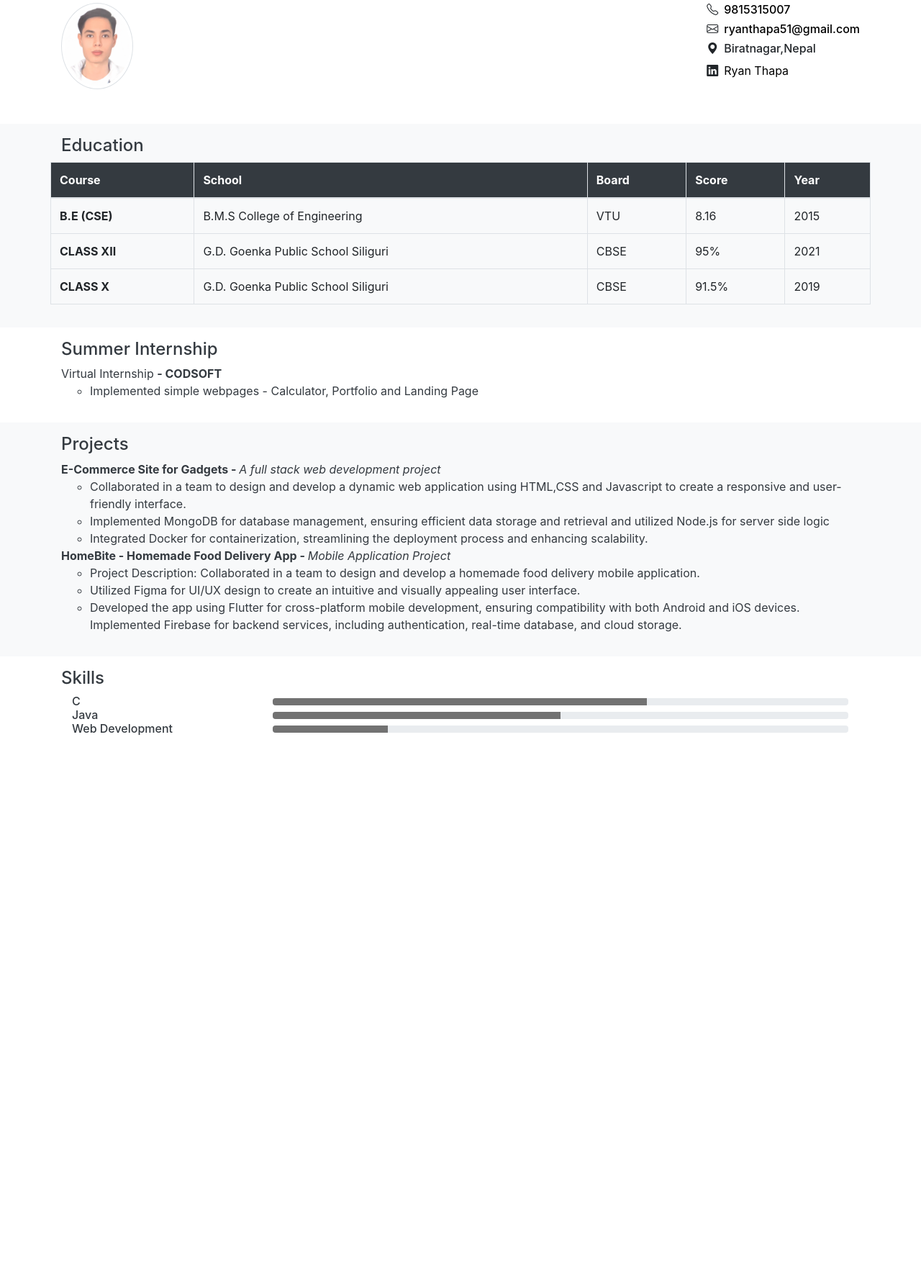
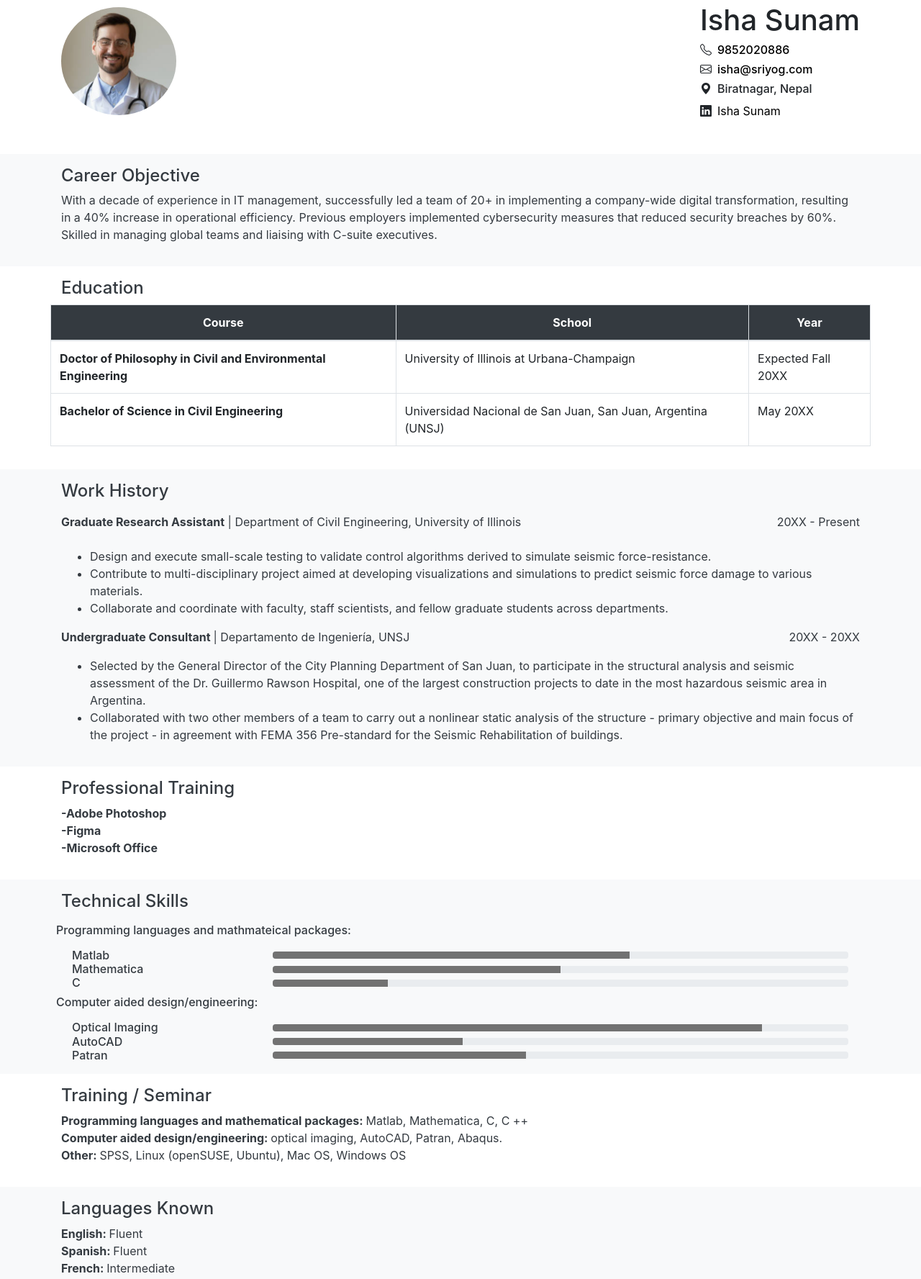
Before and after one commit to ryanthapa/Learn-Bootstrap, a plain HTML site: page Portfolio-Page/index.html in a window 1280 px wide. Shown: the part 44-1821 px from the top of the page at 72% size. Before the commit the page ends 1083 px from the top, so only its background shows below. Drawn offline with nearby package versions, Linux system fonts and the light colour scheme.

Commit message:
Prototype

```diff
--- a/Portfolio-Page/index.html
+++ b/Portfolio-Page/index.html
@@ -1,31 +1,54 @@
 <!doctype html>
 <html lang="en">
+
 <head>
   <meta charset="utf-8">
   <meta name="viewport" content="width=device-width, initial-scale=1">
   <title>Bootstrap demo</title>
   <!-- Bootstrap CSS -->
-    <link rel="stylesheet" href="https://cdn.jsdelivr.net/npm/bootstrap@4.6.2/dist/css/bootstrap.min.css" integrity="sha384-xOolHFLEh07PJGoPkLv1IbcEPTNtaed2xpHsD9ESMhqIYd0nLMwNLD69Npy4HI+N" crossorigin="anonymous">
+  <link rel="stylesheet" href="https://cdn.jsdelivr.net/npm/bootstrap@4.6.2/dist/css/bootstrap.min.css"
+    integrity="sha384-xOolHFLEh07PJGoPkLv1IbcEPTNtaed2xpHsD9ESMhqIYd0nLMwNLD69Npy4HI+N" crossorigin="anonymous">
   <!-- Icons  -->
-    <link rel="stylesheet" href="https://cdnjs.cloudflare.com/ajax/libs/bootstrap-icons/1.11.3/font/bootstrap-icons.min.css" integrity="sha512-dPXYcDub/aeb08c63jRq/k6GaKccl256JQy/AnOq7CAnEZ9FzSL9wSbcZkMp4R26vBsMLFYH4kQ67/bbV8XaCQ==" crossorigin="anonymous" referrerpolicy="no-referrer" />
+  <link rel="stylesheet"
+    href="https://cdnjs.cloudflare.com/ajax/libs/bootstrap-icons/1.11.3/font/bootstrap-icons.min.css"
+    integrity="sha512-dPXYcDub/aeb08c63jRq/k6GaKccl256JQy/AnOq7CAnEZ9FzSL9wSbcZkMp4R26vBsMLFYH4kQ67/bbV8XaCQ=="
+    crossorigin="anonymous" referrerpolicy="no-referrer" />
   <!-- Custom CSS -->
   <link rel="stylesheet" href="assets/css/style.css">
 
 </head>
+
 <body>
   <main>
-        <section class="container my-5 d-flex justify-content-between">
+    <section class="container my-5 d-flex justify-content-between align-items-center">
       <div>
-                <img width= 100 src="assets/Profile.png" alt="..." class="img-thumbnail rounded-circle">
+        <img src="assets/Profile.jpg" alt="..." class="img-fluid rounded-circle"
+          style="height: 150px; width: 160px; object-fit: cover;">
       </div>
       <div>
-                <p class="h6"><i class="bi bi-telephone pr-2"></i><a href="tel:+9779815315007">9815315007</a></p>
-                <p class="h6"><i class="bi bi-envelope pr-2"></i><a href="mailto:ryanthapa51@gmail.com">ryanthapa51@gmail.com</a></p>
-                <p class="h6"><i class="bi bi-geo-alt-fill pr-2"></i>Biratnagar,Nepal</p>
-                <i class="bi bi-linkedin pr-2"></i><a target="_blank" href="https://www.linkedin.com/public-profile/settings?trk=d_flagship3_profile_self_view_public_profile">Ryan Thapa</a>
+        <p class="h1">Isha Sunam</p>
+        <p class="h6"><i class="bi bi-telephone pr-2"></i><a href="tel:+9779852020886">9852020886</a></p>
+        <p class="h6"><i class="bi bi-envelope pr-2"></i><a href="mailto:isha@sriyog.com">isha@sriyog.com</a></p>
+        <p class="h6"><i class="bi bi-geo-alt-fill pr-2"></i>Biratnagar, Nepal</p>
+        <i class="bi bi-linkedin pr-2"></i><a target="_blank"
+          href="https://www.linkedin.com/public-profile/settings?trk=d_flagship3_profile_self_view_public_profile">Isha
+          Sunam</a>
       </div>
     </section>
+
     <section class="container-fluid p-3 bg-light text-dark">
+      <div class="container">
+        <h4>Career Objective</h4>
+        <ul class="list-unstyled">
+          <li>With a decade of experience in IT management, successfully led a team of 20+ in implementing a
+            company-wide digital transformation, resulting in a 40% increase in operational efficiency. Previous
+            employers implemented cybersecurity measures that reduced security breaches by 60%. Skilled in managing
+            global teams and liaising with C-suite executives.
+          </li>
+        </ul>
+      </div>
+    </section>
+    <section class="container-fluid p-3 text-dark">
       <div class="container">
         <h4>Education</h4>
       </div>
@@ -33,103 +56,204 @@
         <table class="table container table-bordered">
           <thead class="bg-dark text-white">
             <tr>
-                        <th scope="col">Course</th>
-                        <th scope="col">School</th>
-                        <th scope="col">Board</th>
-                        <th scope="col">Score</th>
-                        <th scope="col">Year</th>
+              <th scope="col" class="text-center">Course</th>
+              <th scope="col" class="text-center">School</th>
+              <th scope="col" class="text-center">Year</th>
             </tr>
           </thead>
           <tbody>
             <tr>
-                        <th scope="row">B.E (CSE)</th>
-                        <td>B.M.S College of Engineering</td>
-                        <td>VTU</td>
-                        <td>8.16</td>
-                        <td>2015</td>
+              <th scope="row">Doctor of Philosophy in Civil and Environmental Engineering</th>
+              <td>University of Illinois at Urbana-Champaign</td>
+              <td>Expected Fall 20XX</td>
+
             </tr>
             <tr>
-                        <th scope="row">CLASS XII</th>
-                        <td>G.D. Goenka Public School Siliguri</td>
-                        <td>CBSE</td>
-                        <td>95%</td>
-                        <td>2021</td>
-                      </tr>
-                      <tr>
-                        <th scope="row">CLASS X</th>
-                        <td>G.D. Goenka Public School Siliguri</td>
-                        <td>CBSE</td>
-                        <td>91.5%</td>
-                        <td>2019</td>
+              <th scope="row">Bachelor of Science in Civil Engineering
+              </th>
+              <td>Universidad Nacional de San Juan, San Juan, Argentina (UNSJ)
+              </td>
+              <td>May 20XX
+              </td>
             </tr>
           </tbody>
         </table>
       </div>
     </section>
+    <section class="container-fluid p-3 bg-light text-dark">
+      <div class="container">
+        <h4>Work History</h4>
+        <div class="container d-flex justify-content-between py-2 px-0">
+          <div>
+            <p><strong>Graduate Research Assistant</strong> | Department of Civil Engineering, University of Illinois
+            </p>
+          </div>
+          <div>
+            20XX - Present
+          </div>
+        </div>
+        <ul>
+          <li>Design and execute small-scale testing to validate control algorithms derived to
+            simulate seismic force-resistance.
+          </li>
+          <li>Contribute to multi-disciplinary project aimed at developing visualizations and
+            simulations to predict seismic force damage to various materials.
+          </li>
+          <li>Collaborate and coordinate with faculty, staff scientists, and fellow graduate students
+            across departments.
+          </li>
+        </ul>
+        <div class="container d-flex justify-content-between p-0">
+          <div>
+            <p><strong>Undergraduate Consultant
+              </strong> | Departamento de Ingeniería, UNSJ</p>
+          </div>
+          <div>
+            20XX - 20XX
+          </div>
+        </div>
+        <ul>
+          <li>Selected by the General Director of the City Planning Department of San Juan, to
+            participate in the structural analysis and seismic assessment of the Dr. Guillermo
+            Rawson Hospital, one of the largest construction projects to date in the most
+            hazardous seismic area in Argentina.
+          </li>
+          <li>Collaborated with two other members of a team to carry out a nonlinear static
+            analysis of the structure - primary objective and main focus of the project - in
+            agreement with FEMA 356 Pre-standard for the Seismic Rehabilitation of buildings.
+          </li>
+        </ul>
+
+        </ul>
+      </div>
+    </section>
     <section class="container-fluid p-3 .bg-secondary text-dark">
       <div class="container">
-                <h4>Summer Internship</h4>
+        <h4>Professional Training</h4>
         <ul class="list-unstyled">
-                    <li>Virtual Internship <strong>- CODSOFT</strong></li>
-                      <ul>
-                        <li>Implemented simple webpages - Calculator, Portfolio and Landing Page</li>
+          <li><strong>-Adobe Photoshop</strong>
+          </li>
+          <li><strong>-Figma</strong>
+          </li>
+          <li><strong>-Microsoft Office</strong>
+          </li>
         </ul>
+      </div>
+    </section>
+    <section class="container-fluid p-3 bg-light text-dark">
+      <h4 class="container">Technical Skills</h4>
+      <!-- Different Skill Class -->
+      <div>
+        <div class="container p-2">
+          <h6>Programming languages and mathmateical packages: </h6>
+        </div>
+        <div class="container">
+          <div class="d-flex align-items-center">
+            <p class="h6 mb-0 col-md-3">Matlab</p>
+            <div class="progress flex-grow-1 mx-3" style="height: 10px;">
+              <div class="progress-bar" role="progressbar" style="width: 62%; background-color: #727272;"
+                aria-valuenow="62" aria-valuemin="0" aria-valuemax="100"></div>
+            </div>
+          </div>
+          <div class="d-flex align-items-center">
+            <p class="h6 mb-0 col-md-3">Mathematica</p>
+            <div class="progress flex-grow-1 mx-3" style="height: 10px;">
+              <div class="progress-bar" role="progressbar" style="width: 50%; background-color: #727272;"
+                aria-valuenow="90" aria-valuemin="0" aria-valuemax="100"></div>
+            </div>
+          </div>
+          <div class="d-flex align-items-center">
+            <p class="h6 mb-0 col-md-3">C</p>
+            <div class="progress flex-grow-1 mx-3" style="height: 10px;">
+              <div class="progress-bar" role="progressbar" style="width: 20%; background-color: #727272;"
+                aria-valuenow="90" aria-valuemin="0" aria-valuemax="100"></div>
+            </div>
+          </div>
+        </div>
+      </div>
+      <div>
+        <div class="container p-2">
+          <h6>Computer aided design/engineering: </h6>
+        </div>
+        <div class="container">
+          <div class="d-flex align-items-center">
+            <p class="h6 mb-0 col-md-3"> Optical Imaging</p>
+            <div class="progress flex-grow-1 mx-3" style="height: 10px;">
+              <div class="progress-bar" role="progressbar" style="width: 85%; background-color: #727272;"
+                aria-valuenow="85" aria-valuemin="0" aria-valuemax="100"></div>
+            </div>
+          </div>
+          <div class="d-flex align-items-center">
+            <p class="h6 mb-0 col-md-3">AutoCAD</p>
+            <div class="progress flex-grow-1 mx-3" style="height: 10px;">
+              <div class="progress-bar" role="progressbar" style="width: 33%; background-color: #727272;"
+                aria-valuenow="90" aria-valuemin="0" aria-valuemax="100"></div>
+            </div>
+          </div>
+          <div class="d-flex align-items-center">
+            <p class="h6 mb-0 col-md-3">Patran</p>
+            <div class="progress flex-grow-1 mx-3" style="height: 10px;">
+              <div class="progress-bar" role="progressbar" style="width: 44%; background-color: #727272;"
+                aria-valuenow="90" aria-valuemin="0" aria-valuemax="100"></div>
+            </div>
+          </div>
+        </div>
+
+      </div>
+    </section>
+    <section  class="container-fluid p-3 text-dark">
+      <div class="container">
+        <h4>Training / Seminar</h4>
+        <ul class="list-unstyled">
+          <li><strong>Programming languages and mathematical packages: </strong> Matlab, Mathematica, C, C ++
+          </li>
+          <li><strong>Computer aided design/engineering: </strong>optical imaging, AutoCAD, Patran, Abaqus.
+          </li>
+          <li><strong>Other: </strong>SPSS, Linux (openSUSE, Ubuntu), Mac OS, Windows OS
           </li>
         </ul>
       </div>
     </section>
     <section class="container-fluid p-3 bg-light text-dark">
       <div class="container">
-                <h4>Projects</h4>
+        <h4>Languages Known</h4>
         <ul class="list-unstyled">
-                    <li><strong>E-Commerce Site for Gadgets - </strong><em>A full stack web development project</em>
+          <li><strong>English: </strong> Fluent</li>
+          <li><strong>Spanish: </strong>Fluent</li>
+          <li><strong>French: </strong>Intermediate</li>
+        </ul>
+      </div>
+    </section>
+
+    <section class="container-fluid .bg-secondary p-3 text-dark ">
+      <div class="container">
+        <h4>References</h4>
+        <ul class="list-unstyled">
+          <li>Ted S. Visor, Professor and Graduate Programs Head
           </li>
-                      <ul>
-                        <li>Collaborated in a team to design and develop a dynamic web application using HTML,CSS and Javascript to create a responsive and user-friendly interface.</li>
-                        <li>Implemented MongoDB for database management, ensuring efficient data storage and retrieval and utilized Node.js for server side logic</li>
-                        <li>Integrated Docker for containerization, streamlining the deployment process and enhancing scalability.</li>
-                      </ul>
+          <li>Department of Civil Engineering
           </li>
-                    <li><strong>HomeBite - Homemade Food Delivery App - </strong><em>Mobile Application Project</em>
+          <li>University of Illinois at Urbana-Champaign
           </li>
-                      <ul>
-                        <li>Project Description: Collaborated in a team to design and develop a homemade food delivery mobile application.
+          <li class="mb-2">(217) 244-2345, email@illinois.edu
           </li>
-                        <li>Utilized Figma for UI/UX design to create an intuitive and visually appealing user interface.
+          <li>John D. Faculty, Assistant Professor
           </li>
-                        <li>Developed the app using Flutter for cross-platform mobile development, ensuring compatibility with both Android and iOS devices. Implemented Firebase for backend services, including authentication, real-time database, and cloud storage.</li>
-                      </ul>
+          <li>Department of Civil Engineering
+          </li>
+          <li>University of Illinois at Urbana-Champaign
+          </li>
+          <li>(217) 244-2345, email@illinois.edu
           </li>
         </ul>
       </div>
     </section>
-        <section class="container-fluid p-3 text-dark">
-            <h4 class="container">Skills</h4>
-            <div class="container">
-                <div class="d-flex align-items-center">
-                    <p class="h6 mb-0 col-md-3">C</p>
-                    <div class="progress flex-grow-1 mx-3" style="height: 10px;">
-                        <div class="progress-bar" role="progressbar" style="width: 65%; background-color: #727272;" aria-valuenow="90" aria-valuemin="0" aria-valuemax="100"></div>
-                    </div>
-                </div>
-                <div class="d-flex align-items-center">
-                    <p class="h6 mb-0 col-md-3">Java</p>
-                    <div class="progress flex-grow-1 mx-3" style="height: 10px;">
-                        <div class="progress-bar" role="progressbar" style="width: 50%; background-color: #727272;" aria-valuenow="90" aria-valuemin="0" aria-valuemax="100"></div>
-                    </div>
-                </div>
-                <div class="d-flex align-items-center">
-                    <p class="h6 mb-0 col-md-3">Web Development</p>
-                    <div class="progress flex-grow-1 mx-3" style="height: 10px;">
-                        <div class="progress-bar" role="progressbar" style="width: 20%; background-color: #727272;" aria-valuenow="90" aria-valuemin="0" aria-valuemax="100"></div>
-                    </div>
-                </div>
-            </div>
-        </section>
-        <script src="https://cdn.jsdelivr.net/npm/bootstrap@5.3.3/dist/js/bootstrap.bundle.min.js" integrity="sha384-YvpcrYf0tY3lHB60NNkmXc5s9fDVZLESaAA55NDzOxhy9GkcIdslK1eN7N6jIeHz" crossorigin="anonymous">
+    <script src="https://cdn.jsdelivr.net/npm/bootstrap@5.3.3/dist/js/bootstrap.bundle.min.js"
+      integrity="sha384-YvpcrYf0tY3lHB60NNkmXc5s9fDVZLESaAA55NDzOxhy9GkcIdslK1eN7N6jIeHz" crossorigin="anonymous">
 
       </script>
   </main>
 
 </body>
+
 </html>
```
Also changed, not shown: Gallery/index.html (added, +25 -0 lines), Gallery/assets/images/logo.svg (added), Portfolio-Page/assets/Profile.jpg (added), Portfolio-Page/assets/profile.jpeg (added), 4 other files. Lines whose indentation alone changed are shown as unchanged.
